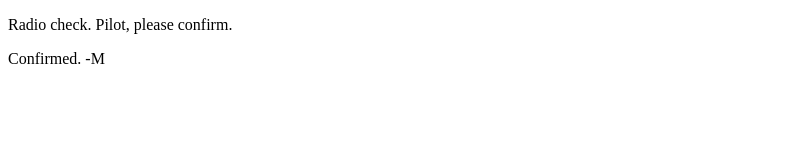
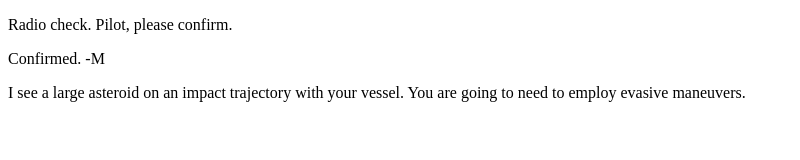
Before and after one commit to DaddyLongLegs142/communication-log-DaddyLongLegs, a plain HTML site: page index.html in a window 1280 px wide. Shown: the whole page, without its empty margins (0-800 px from the left). Drawn offline with Linux system fonts and the light colour scheme.

Commit message:
Added new message for pilot

```diff
--- a/index.html
+++ b/index.html
@@ -3,5 +3,6 @@
    <body>
       <p>Radio check. Pilot, please confirm.</p>
       <p>Confirmed. -M</p>
+      <p>I see a large asteroid on an impact trajectory with your vessel. You are going to need to employ evasive maneuvers.</p>
    </body>
 </html>
```
